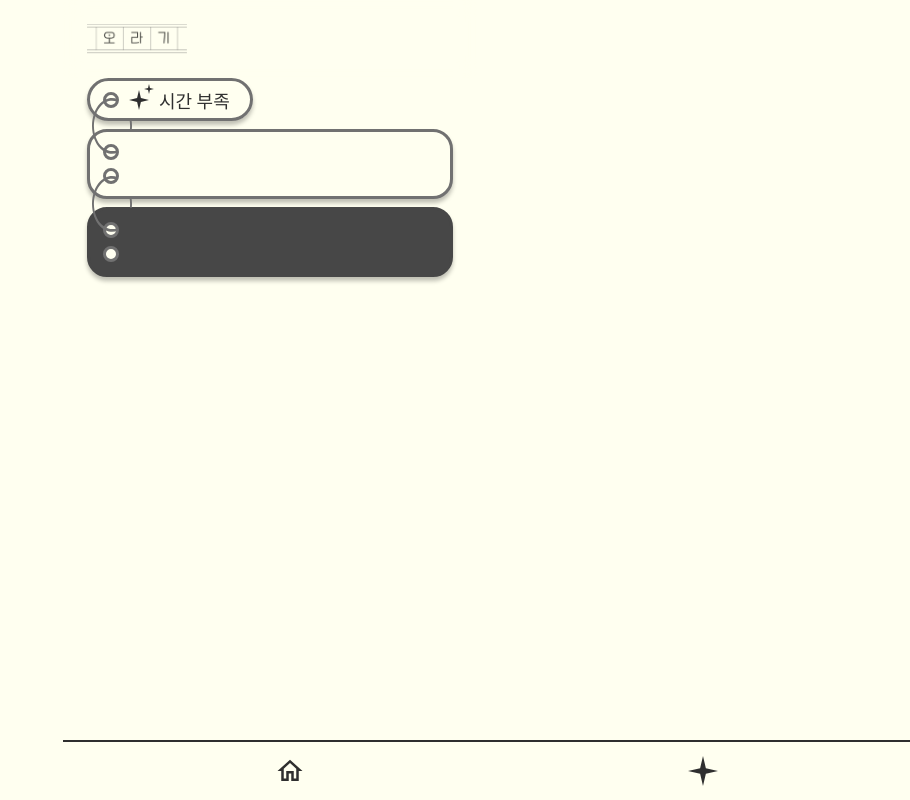
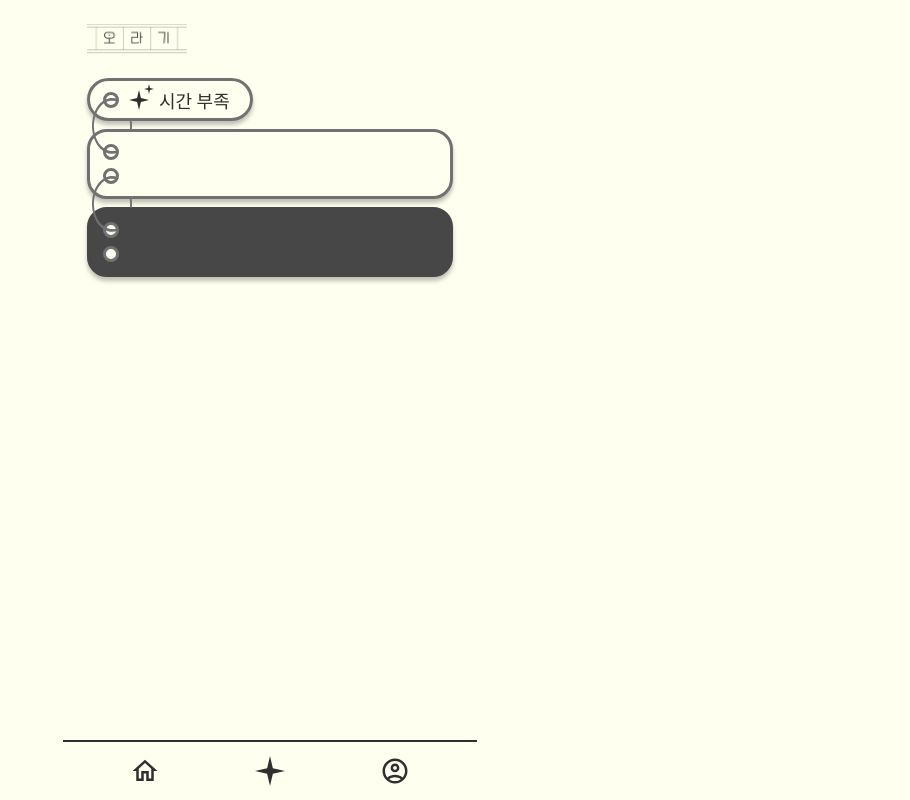
Before and after one commit to crown-3/gdsc-2023-hackathon, a React (Vite) app: page /feed in a window 1280 px wide. Shown: the whole page, without its empty margins (370-1280 px from the left). Built offline with nearby package versions, Linux system fonts and the light colour scheme; a web font is replaced by a local one.

Commit message:
fix(navigation): fix style

```diff
--- a/src/component/Navigation.tsx
+++ b/src/component/Navigation.tsx
@@ -7,6 +7,7 @@ const Wrap = styled.div`
   background-color: var(--primary-color);
   height: 60px;
   width: 100%;
+  max-width: 414px;
   position: fixed;
   bottom: 0;
   z-index: 1000;
```
